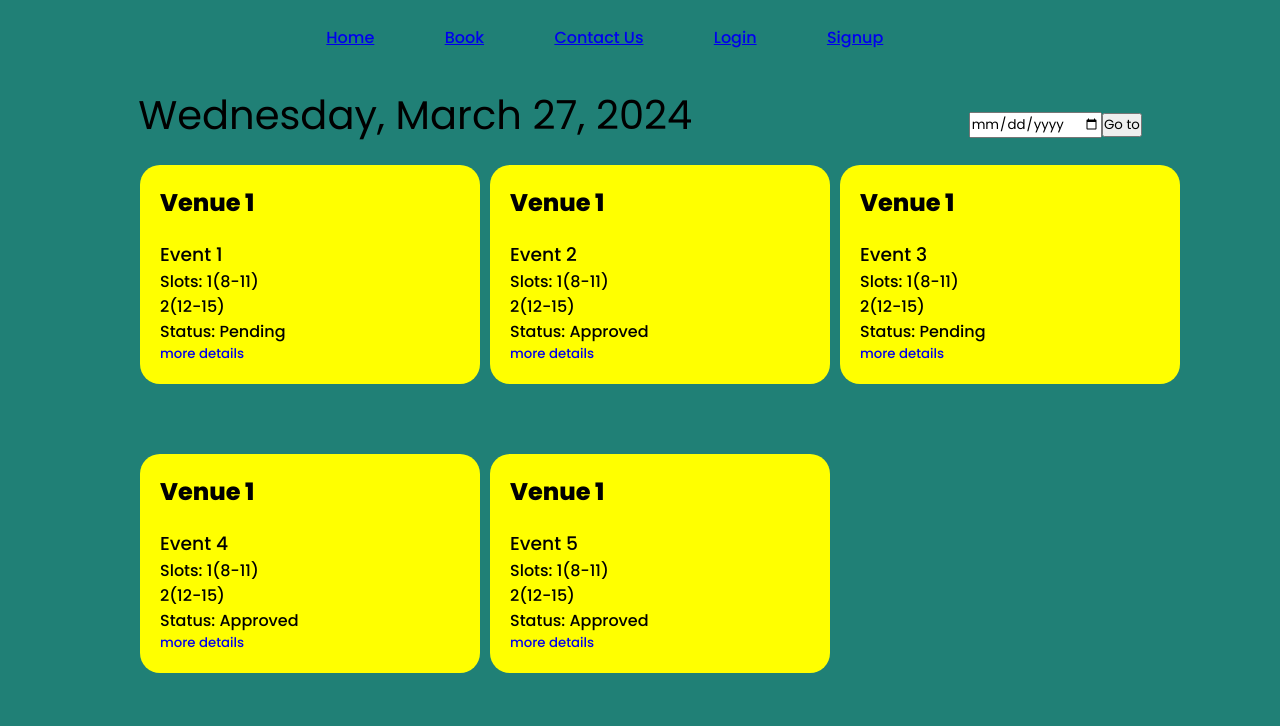
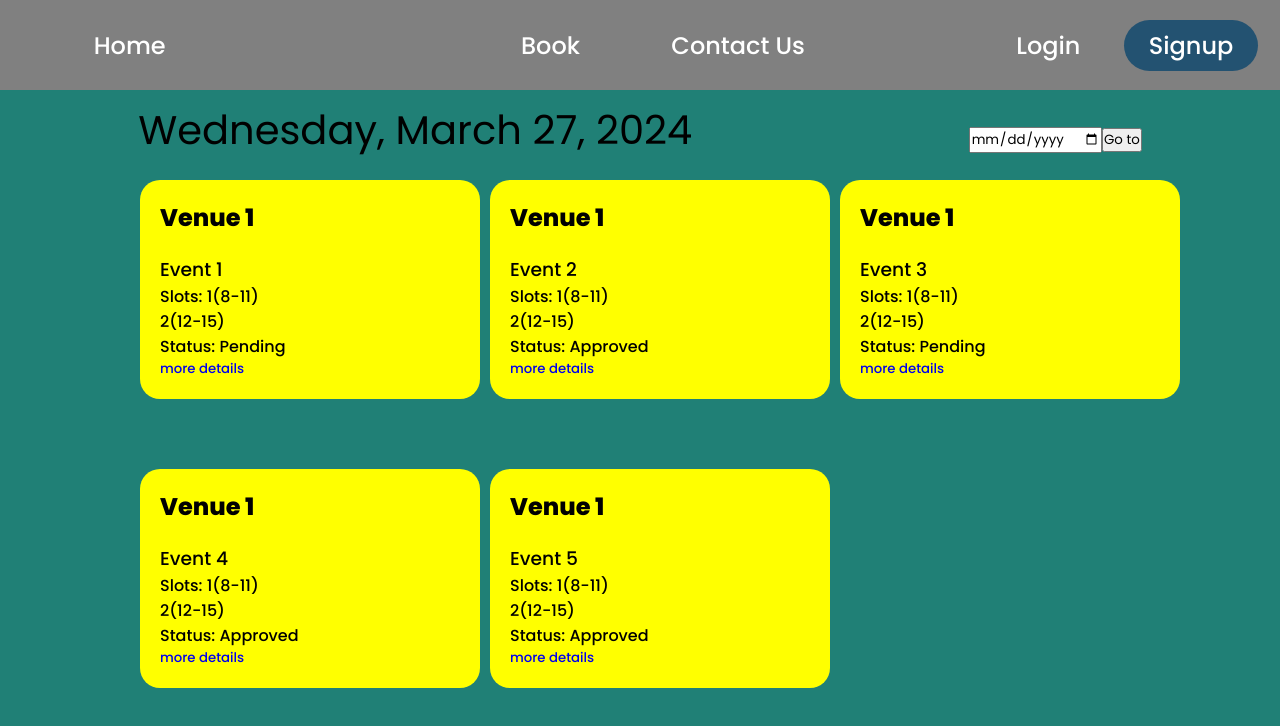
Before and after one commit to Shobhit141141/VBS-DCG, a React (Vite) app in the folder frontend/: page / in a window 1280 px wide. Shown: the top 726 px of the page. Built offline with nearby package versions, Linux system fonts and the light colour scheme.

Commit message:
nav bar updated

```diff
--- a/frontend/src/components/Nav.jsx
+++ b/frontend/src/components/Nav.jsx
@@ -6,16 +6,20 @@ import '../css/Nav.css'
 import { useState } from 'react';
 function Nav() {
     const [menu, setmenu] = useState(false);
-
     const handleToggle = () => {
         setmenu(!menu);
-        const navbar = document.querySelector("#navbar")
-        const menubar = document.querySelector("#menubar")
-
+        console.log(menu);
+        console.log(`navbar${menu ? '_active' : ''}`)
     }
 
     return (
-        <div id='navbar'>
+        <div id= {`navbar ${menu ? '_active' : ''}`} >
+            <div id='menubar'>
+                {!menu && <div className= 'nav_toggle' onClick={handleToggle}><FaBars /></div>}
+
+                {menu && <div className='nav_toggle' onClick={handleToggle}><FaXmark /></div>}
+            </div>
+            <div className={`nav_list${menu ? '_active' : ''} `}>
             <Link to='/' className='nav_home'><h4 >Home</h4></Link>
 
             <Link to='/Book' className='nav_book'><h4 >Book</h4></Link>
@@ -25,11 +29,6 @@ function Nav() {
             <Link to='/Login' className='nav_login'><h4 >Login</h4></Link>
 
             <Link to='/Signup' className='nav_signup'><h4 >Signup</h4></Link>
-
-            <div id='menubar'>
-                {menu && <Link to='/Signup' className='nav_toggle' onClick={handleToggle}><FaBars /></Link>}
-
-                {!menu && <Link to='/Signup' className='nav_toggle' onClick={handleToggle}><FaXmark /></Link>}
             </div>
         </div>
     );
--- a/frontend/src/css/Nav.css
+++ b/frontend/src/css/Nav.css
@@ -1,36 +1,66 @@
-#navbar {
-    width: 60%;
-    height: 75px;
-    margin: auto;
-    display: flex;
-    justify-content: space-evenly;
-    align-items: center;
-}
-
-.nav_toggle {
-    display: none;
-}
-
-@media (width< 768px) {
-    #navbar {
+@media (width> 768px){
+    .nav_list {
         width: 100%;
-        height: 100%;
+        height: 90px;
         margin: auto;
         display: flex;
-        flex-direction: column;
-        justify-content: space-evenly;
+        flex-wrap: wrap;
+        justify-content: space-around;
         align-items: center;
         background-color: grey;
-        position: absolute;
-        margin: 0;
-        padding: 0;
+    }
+    .nav_list a {
+        text-decoration: none;
+        color: rgb(255, 255, 255);
+        font-size: 1.5rem;
+    }
+    #menubar{
+        display: none;
+    }
+    .nav_list {
+        display: flex;
+    }
+    .nav_signup{
+        background-color: rgb(35, 82, 113);
+        color: white;
+        padding: 8px 25px;
+        border-radius: 35px;
+    }
+    .nav_home{
+        padding-right: 13em;
+        padding-left: 3em;
+    }
+    .nav_book{
+        padding-right: 2em;
+    }
+    .nav_contact{
+        padding-right: 7em;
+    }
     }
 
-    .nav_toggle {
-        display: block;
-        position: fixed;
-        top: 40px;
-        right: 40px;
+    @media (width< 768px) {
+        #menubar{
+            display: block;
+            position: absolute;
+            top: 40px;
+            right: 40px;
+        }
+        .nav_list {
+            display: none;
+        }
+        .nav_list_active{
+            display: flex;
+            flex-direction: column;
+            width: 100%;
+            background-color: grey;
+            height: 100%;
+            margin: auto;
+            justify-content: space-evenly;
+            align-items: center;
+        }
+        .nav_list_active a{
+            text-decoration: none;
+            color: rgb(255, 255, 255);
+            font-size: 1.5rem;
+        }
     }
-
-}
```
